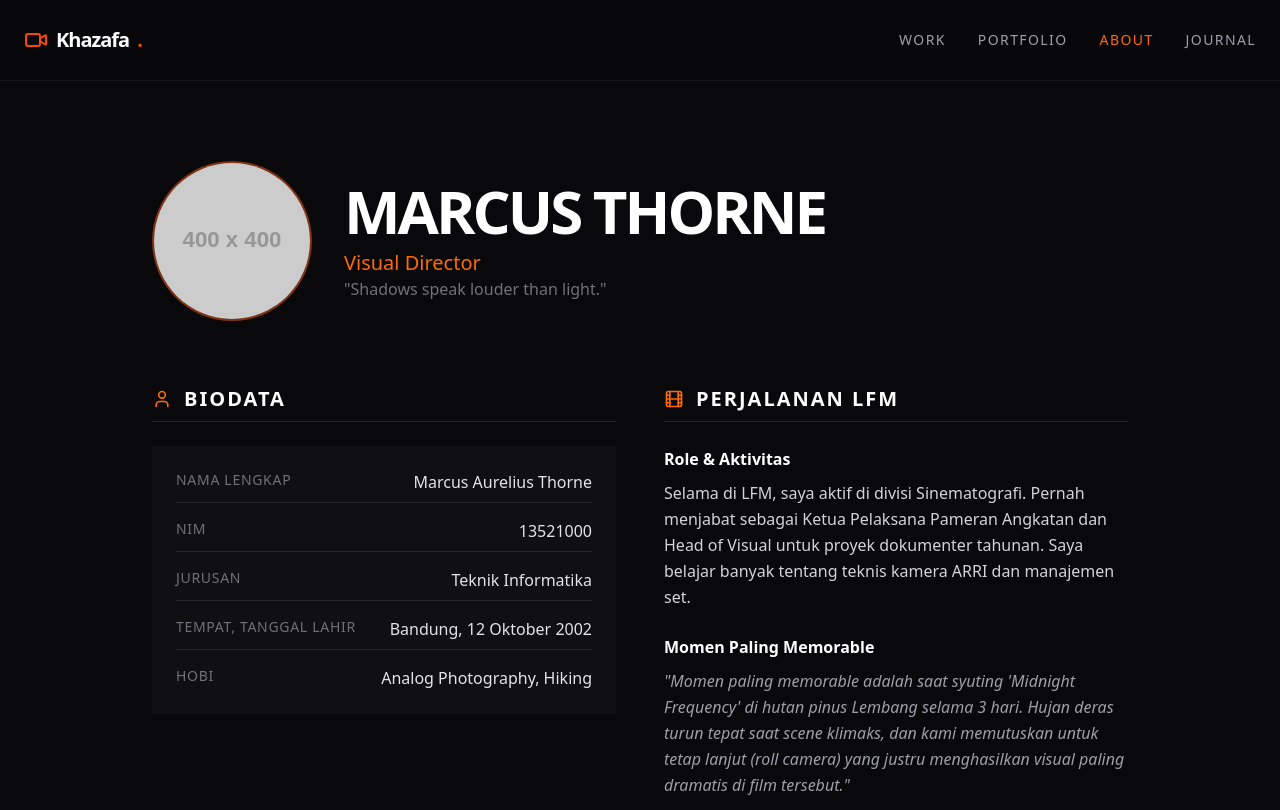
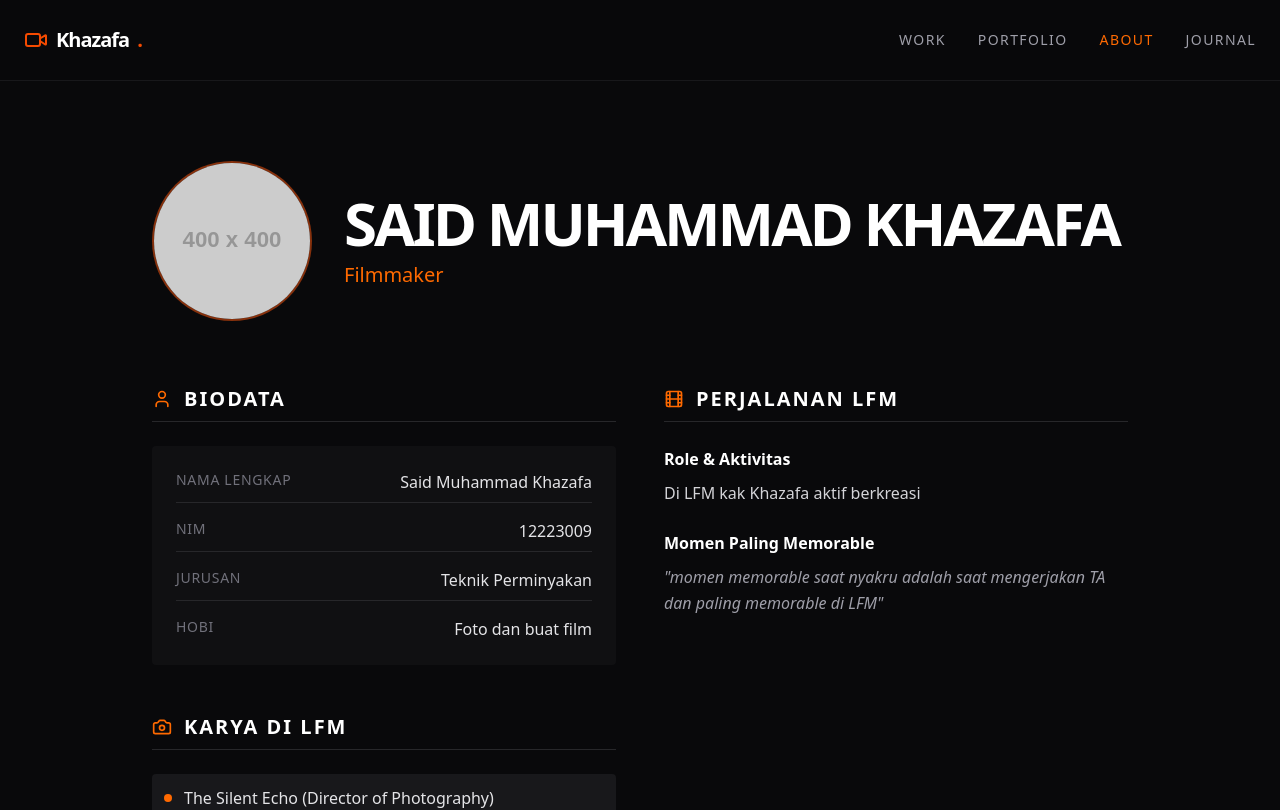
Before and after one commit to fikrifalah/Khazafa_porto, a React (Vite) app in the folder khazafa-krufav/: page /about in a window 1280 px wide. Shown: the top 810 px of the page. Built offline with nearby package versions, Linux system fonts and the light colour scheme.

Commit message:
update: ubahin

```diff
--- a/khazafa-krufav/src/data/mockData.js
+++ b/khazafa-krufav/src/data/mockData.js
@@ -1,24 +1,23 @@
 export const bioData = {
-    name: "Marcus Thorne",
-    title: "Visual Director",
-    tagline: "Shadows speak louder than light.",
-    description: "Specializing in high-contrast narrative cinema. Exploring the silence between chaos.",
-    stats: [
-      { label: "Features", value: "05" },
-      { label: "Shorts", value: "12" },
-      { label: "Festivals", value: "24" }
-    ],
+    name: "Said Muhammad Khazafa",
+    title: "Filmmaker",
+    // tagline: "Shadows speak louder than light.",
+    // description: "Specializing in high-contrast narrative cinema. Exploring the silence between chaos.",
+    // stats: [
+    //   { label: "Features", value: "05" },
+    //   { label: "Shorts", value: "12" },
+    //   { label: "Festivals", value: "24" }
+    // ],
     // BAGIAN BARU: Detail spesifik untuk halaman About (Poin A-I)
     details: {
       biodata: [
-        { label: "Nama Lengkap", value: "Marcus Aurelius Thorne" },
-        { label: "NIM", value: "13521000" },
-        { label: "Jurusan", value: "Teknik Informatika" },
-        { label: "Tempat, Tanggal Lahir", value: "Bandung, 12 Oktober 2002" },
-        { label: "Hobi", value: "Analog Photography, Hiking" },
+        { label: "Nama Lengkap", value: "Said Muhammad Khazafa" },
+        { label: "NIM", value: "12223009" },
+        { label: "Jurusan", value: "Teknik Perminyakan" },
+        { label: "Hobi", value: "Foto dan buat film" },
       ],
-      lfmHistory: "Selama di LFM, saya aktif di divisi Sinematografi. Pernah menjabat sebagai Ketua Pelaksana Pameran Angkatan dan Head of Visual untuk proyek dokumenter tahunan. Saya belajar banyak tentang teknis kamera ARRI dan manajemen set.",
-      memorableLFM: "Momen paling memorable adalah saat syuting 'Midnight Frequency' di hutan pinus Lembang selama 3 hari. Hujan deras turun tepat saat scene klimaks, dan kami memutuskan untuk tetap lanjut (roll camera) yang justru menghasilkan visual paling dramatis di film tersebut.",
+      lfmHistory: "Di LFM kak Khazafa aktif berkreasi",
+      memorableLFM: "momen memorable saat nyakru adalah saat mengerjakan TA dan paling memorable di LFM",
       memorableEducation: "Berhasil menyelesaikan tugas besar Grafika Komputer (membuat engine render 3D) di minggu yang sama dengan deadline pasca-produksi film pendek festival.",
       lfmWorks: [
         "The Silent Echo (Director of Photography)",
--- a/khazafa-krufav/src/pages/About.jsx
+++ b/khazafa-krufav/src/pages/About.jsx
@@ -28,7 +28,7 @@ const About = () => {
         <div>
           <h1 className="text-4xl font-black uppercase tracking-tighter text-white md:text-6xl">{bioData.name}</h1>
           <p className="mt-2 text-xl text-orange-500">{bioData.title}</p>
-          <p className="text-zinc-500">"{bioData.tagline}"</p>
+
         </div>
       </div>
 
@@ -78,13 +78,13 @@ const About = () => {
         </section>
 
         {/* D. MEMORABLE EDUCATION */}
-        <section>
+        {/* <section>
           <SectionTitle icon={GraduationCap} title="Pendidikan" />
           <div className="rounded bg-zinc-900/30 p-6 border border-zinc-800">
             <h4 className="mb-2 font-bold text-white">Highlight Akademik</h4>
             <p className="text-zinc-300">{details.memorableEducation}</p>
           </div>
-        </section>
+        </section> */}
 
       </div>
 
```
